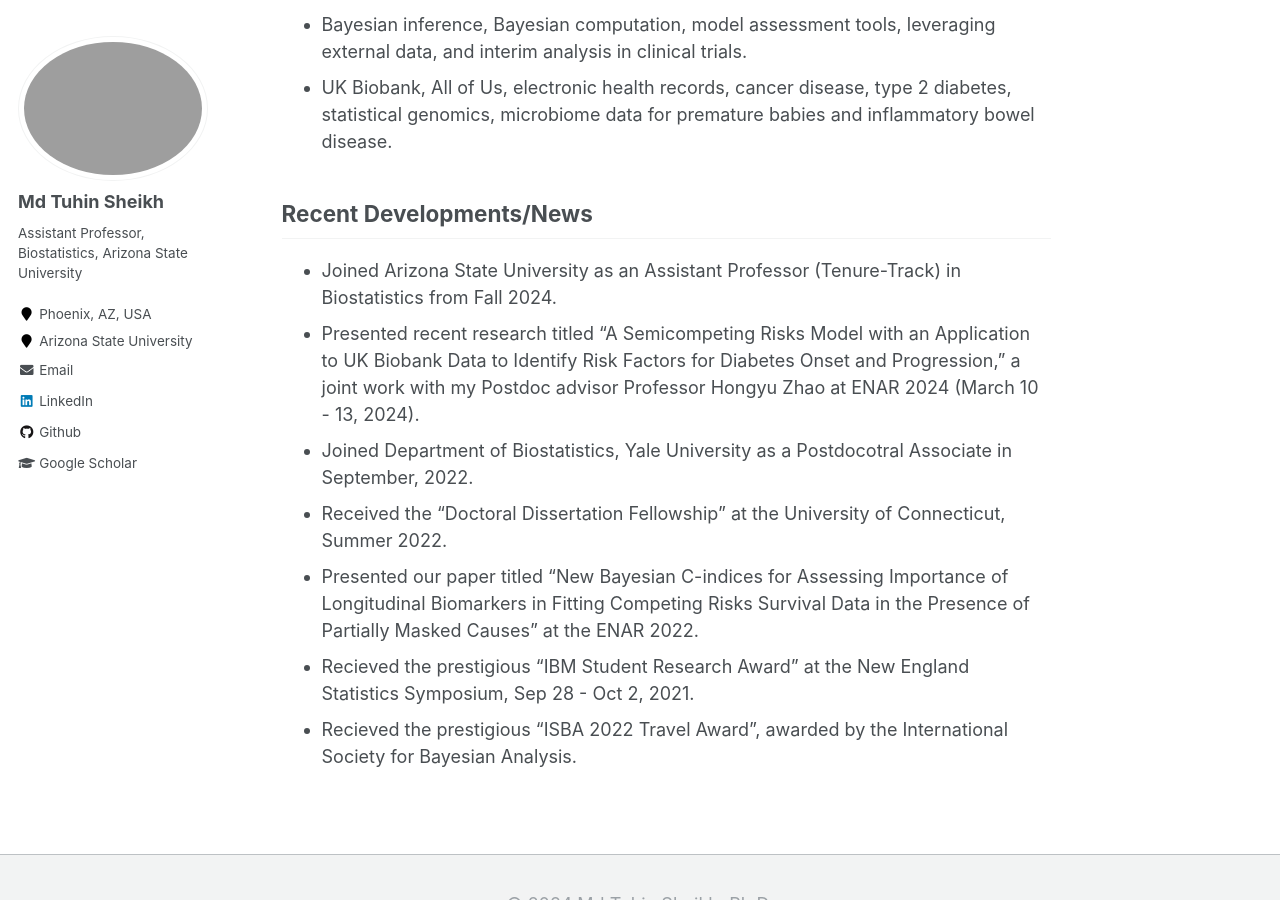
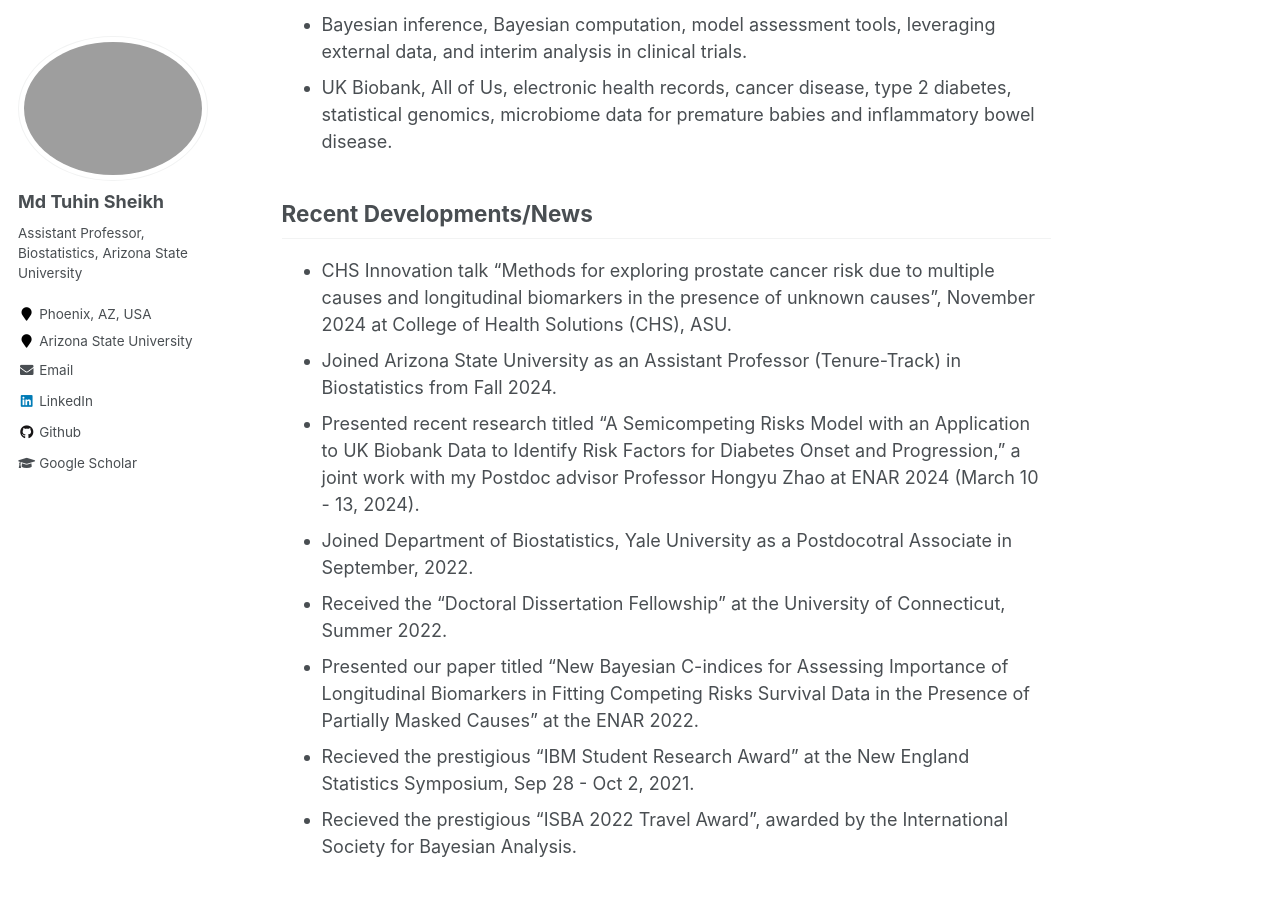
Before and after one commit to mdtuhinsheikh/mdtuhinsheikh.github.io, a Jekyll site: the page built from _pages/about.md, in a window 1280 px wide and 900 px high, scrolled down 658 px. Built offline with Jekyll 4.4.1, drawn with Linux system fonts in a browser that asks for light colours.

Commit message:
updated recent news

```diff
--- a/_pages/about.md
+++ b/_pages/about.md
@@ -19,6 +19,7 @@ Please find my CV at [here](https://www.dropbox.com/scl/fi/sy1u8rr8v88s0ng293otr
 - UK Biobank, All of Us, electronic health records, cancer disease, type 2 diabetes, statistical genomics, microbiome data for premature babies and inflammatory bowel disease.
 
 ## Recent Developments/News
+* CHS Innovation talk "Methods for exploring prostate cancer risk due to multiple causes and longitudinal biomarkers in the presence of unknown causes", November 2024 at College of Health Solutions (CHS), ASU.
 * Joined Arizona State University as an Assistant Professor (Tenure-Track) in Biostatistics from Fall 2024.
 * Presented recent research titled "A Semicompeting Risks Model with an Application to UK Biobank Data to Identify Risk Factors for Diabetes Onset and Progression," a joint work with my Postdoc advisor Professor Hongyu Zhao at ENAR 2024 (March 10 - 13, 2024).
 * Joined Department of Biostatistics, Yale University as a Postdocotral Associate in September, 2022.
```
